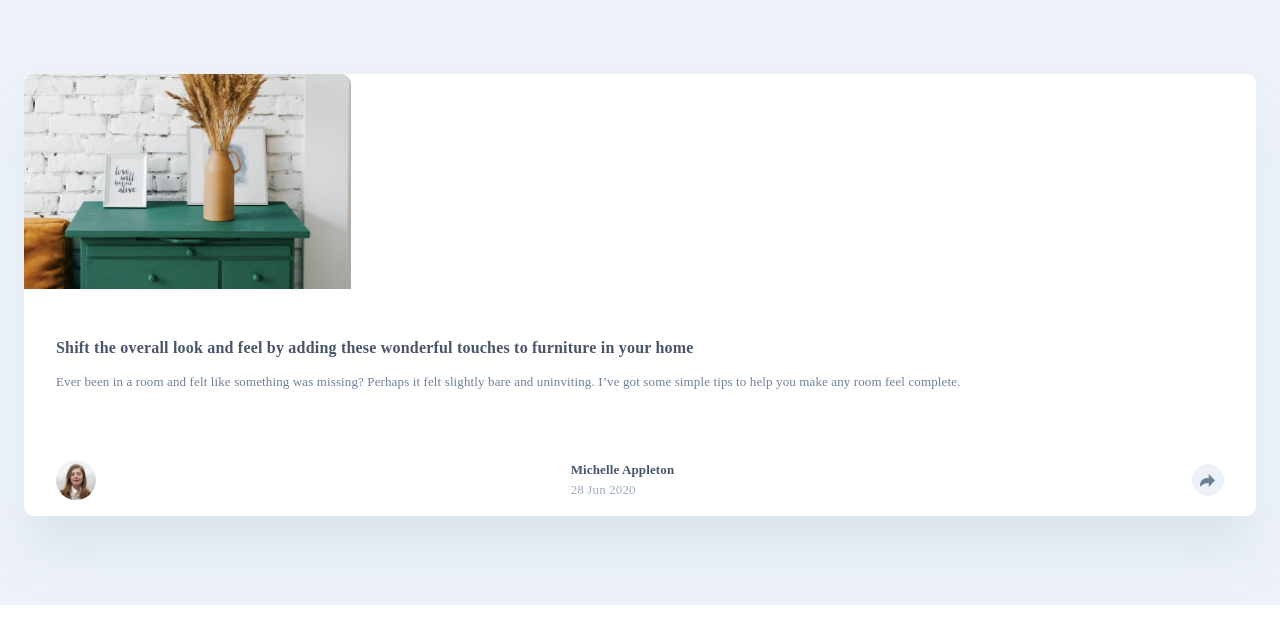
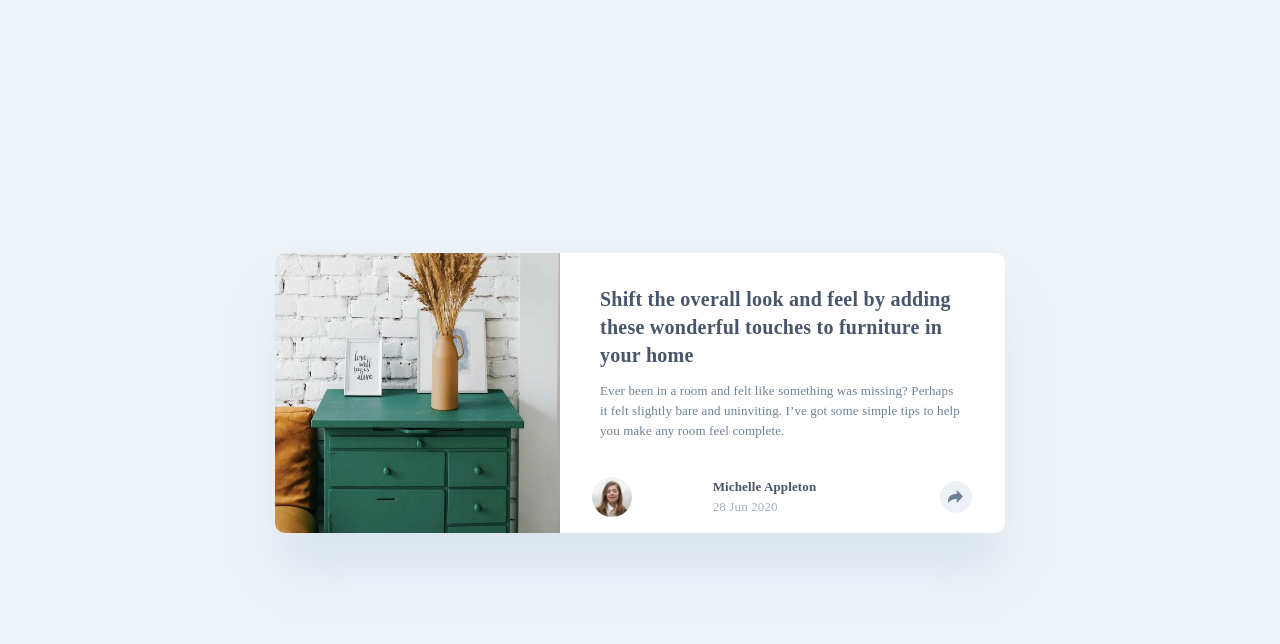
Before and after one commit to roodhouse/front-end-mentor-article-preview, a React (Create React App) app: page / in a window 1280 px wide. Shown: the top 644 px of the page. Built offline with nearby package versions, Linux system fonts and the light colour scheme.

Commit message:
changes for dt view

```diff
--- a/src/App.js
+++ b/src/App.js
@@ -5,17 +5,19 @@ import Text from './components/Text';
 
 function App() {
   return (
-    <div className="App">
-      <div id='wrapper' className='bg-offWhite pt-[74px] px-6 pb-[89px] h-full'>
-        <div id='contwentWrapper' className='h-full flex flex-col bg-white rounded-[10px] shadow-[0px_40px_40px_-10px_rgba(201,213,225,0.50)]'>
-          <div id='imageWrapper' className='w-[327px] h-[262px] rounded-[10px_10px_0px_0px] bg-white'>
+    <div className="App xl:h-screen">
+      <div id='wrapper' className='bg-offWhite pt-[74px] px-6 pb-[89px] h-full flex justify-center xl:items-center'>
+        <div id='contwentWrapper' className='h-full flex flex-col bg-white rounded-[10px] shadow-[0px_40px_40px_-10px_rgba(201,213,225,0.50)] max-w-[327px] xl:max-w-[730px] xl:w-[730px] xl:h-[280px] xl:flex-row xl:flex-wrap'>
+          <div id='imageWrapper' className='w-[327px] h-[262px] rounded-[10px_10px_0px_0px] bg-white xl:w-[285px] xl:h-[280px] xl:rounded-[10px_0px_0px_10px]'>
             <Image />
           </div>
-          <div id='textWrapper' className='px-8 pb-[52px]'>
-            <Text />
-          </div>
-          <div id='shareWrapper'>
-            <Share />
+          <div id='textShareWrapper'>
+            <div id='textWrapper' className='px-8 pb-[52px] xl:px-10 xl:w-[444px] xl:pt-8 xl:pb-[20px]'>
+              <Text />
+            </div>
+            <div id='shareWrapper'>
+              <Share />
+            </div>
           </div>
         </div>
 
--- a/src/components/Image.jsx
+++ b/src/components/Image.jsx
@@ -4,8 +4,8 @@ import Drawers from '../images/drawers.jpg'
 function Image() {
   return (
     <>
-    <div id='imageContainer' className='relative overflow-hidden h-[215px]'>
-        <img src={Drawers} alt='Drawers' className='rounded-[10px_10px_0px_0px]'/>
+    <div id='imageContainer' className='relative overflow-hidden h-[215px] xl:w-[285px] xl:h-[280px]'>
+        <img src={Drawers} alt='Drawers' className='rounded-[10px_10px_0px_0px] xl:h-full xl:rounded-[10px_0px_0px_10px]'/>
     </div>
     </>
   )
--- a/src/components/Text.jsx
+++ b/src/components/Text.jsx
@@ -3,7 +3,7 @@ import React from 'react'
 function Text() {
   return (
     <>
-        <div id='heading' className='text-darkBlue text-base tracking-[0.2px] font-["Manrope"] text-left font-bold pb-3'>
+        <div id='heading' className='text-darkBlue text-base tracking-[0.2px] font-["Manrope"] text-left font-bold pb-3 xl:text-[20px] leading-[28px] xl:tracking-[0.25px]'>
             <h1>Shift the overall look and feel by adding these wonderful touches to furniture in your home</h1>
         </div>
         <div id="textContent" className='text-medBlue text-[13px] leading-[20px] tracking-[0.122px] font-medium font-["Manrope"] text-left'>
```
